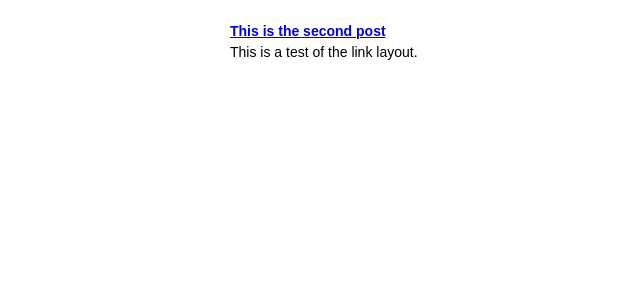
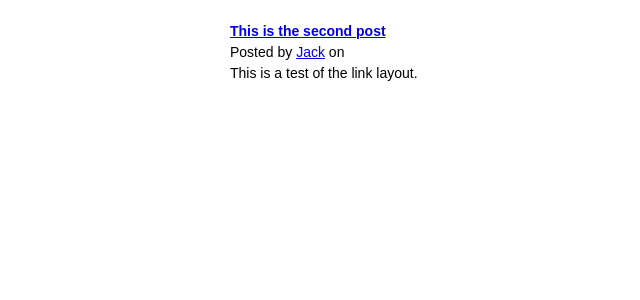
Before and after one commit to mottram/mottram, a Jekyll site: the page built from _posts/2009-10-27-second.markdown, in a window 1280 px wide. Shown: the top 300 px of the page, without its empty margins (110-750 px from the left). Built offline with Jekyll 4.4.1, drawn with Linux system fonts in a browser that asks for light colours; nearby versions of some CDN libraries; Markdown is read by kramdown in place of the engine named in the settings.

Commit message:
Tinkering

```diff
--- a/_layouts/post.html
+++ b/_layouts/post.html
@@ -3,13 +3,16 @@ layout: default
 ---
 {% if page.type == 'link' %}
 <h2 class="link"><a href="{{ page.link_to }}">{{ page.title }}</a></h2>
+
+<p class="meta">Posted by <a href="mailto:j@ck.mottr.am" title="Send Jack an email">Jack</a> on {{ post.date | date_to_long_string }}</p>
+
 {{ content }}
 
 {% endif %}
 
 {% unless page.type == 'link' %}
-<h2><a href="{{ page.url }}" title="{{ page.title }}">
-{{ page.title }}</a></h2>
+<h2><a href="{{ page.url }}" title="{{ page.title }}"{{ page.title }}</a></h2>
 
+<p class="meta">Posted by <a href="mailto:j@ck.mottr.am" title="Send Jack an email">Jack</a> on {{ page.date | date_to_long_string }}</p>
 {{ content }}
 {% endunless %}
--- a/_posts/2009-10-27-second.markdown
+++ b/_posts/2009-10-27-second.markdown
@@ -5,10 +5,6 @@ type: link
 link_to: http://example.com
 keywords: test, meta, design
 description: This is the second post on my jekyll site.
-categories:
-topics:
-- monkey
-- chicken
 ---
 
 This is a test of the link layout.
```
Also changed, not shown: 4 other files.
